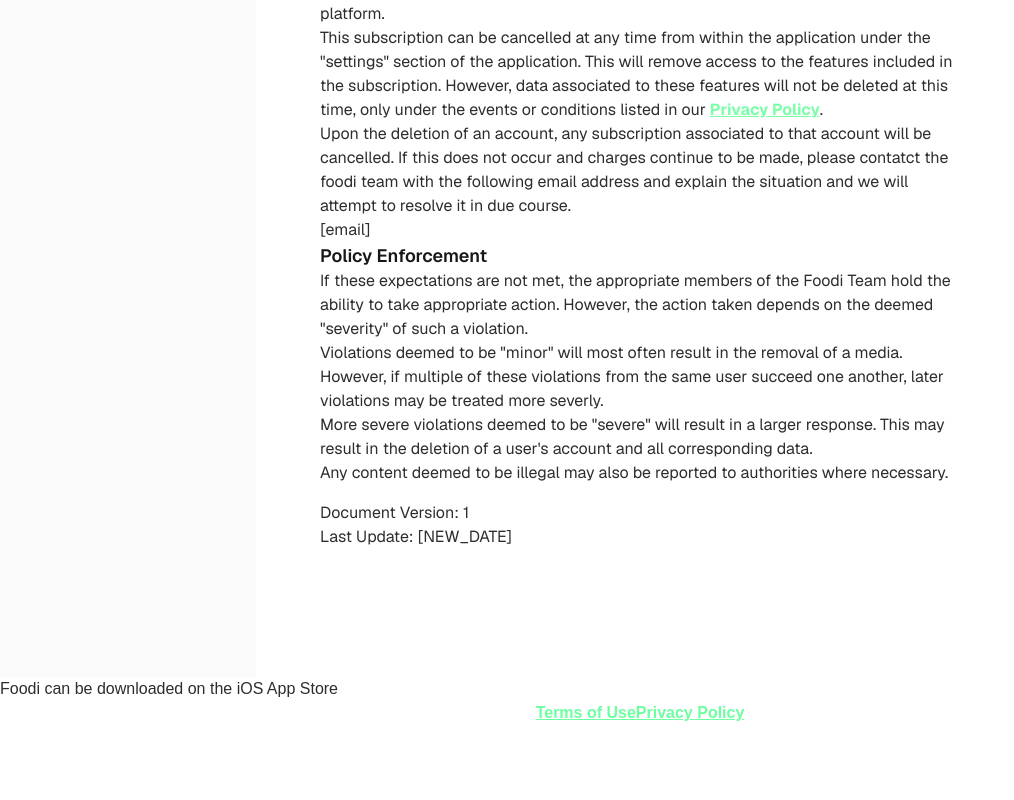
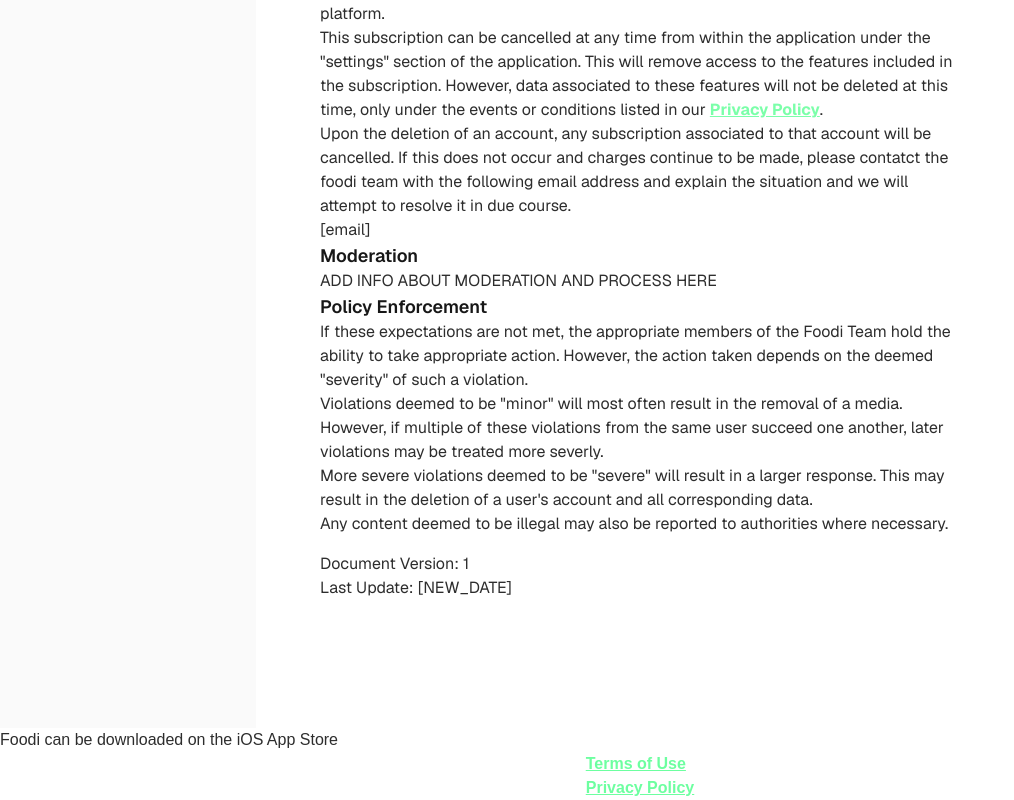
Before and after one commit to thomassrmcardle/foodi_web, a Next.js app: page /policies/terms in a window 1280 px wide. Shown: the part 1521-2321 px from the top of the page, without its empty margins (0-1014 px from the left). Before the commit the page ends 2246 px from the top, so only its background shows below. Built offline with nearby package versions, Linux system fonts and the light colour scheme.

Commit message:
Fixed footer and links in terms of use.

```diff
--- a/app/layout.tsx
+++ b/app/layout.tsx
@@ -37,8 +37,8 @@
         <p>Foodi can be downloaded on the iOS App Store</p>
         <div className="flex-wrap-row">
           <div className="nav-column">
-            <a href="/policies/terms">Terms of Use</a>
-            <a href="/policies/privacy">Privacy Policy</a>
+            <div><a href="/policies/terms">Terms of Use</a></div>
+            <div><a href="/policies/privacy">Privacy Policy</a></div>
           </div>
         </div>
       </footer>
--- a/app/policies/terms/page.tsx
+++ b/app/policies/terms/page.tsx
@@ -49,9 +49,12 @@
 
                 <h2>Plus Subscription</h2>
                 <p>The "plus" subscription is designed to provide additional features to users of the platform. This can be subscribed to for a monthly, automatically recurring fee within the platform.</p>
-                <p>This subscription can be cancelled at any time from within the application under the "settings" section of the application. This will remove access to the features included in the subscription. However, data associated to these features will not be deleted at this time, only under the events or conditions listed in our <a href="../privacy">Privacy Policy</a>.</p>
+                <p>This subscription can be cancelled at any time from within the application under the "settings" section of the application. This will remove access to the features included in the subscription. However, data associated to these features will not be deleted at this time, only under the events or conditions listed in our <a href="../policies/privacy">Privacy Policy</a>.</p>
                 <p>Upon the deletion of an account, any subscription associated to that account will be cancelled. If this does not occur and charges continue to be made, please contatct the foodi team with the following email address and explain the situation and we will attempt to resolve it in due course.</p>
                 <p>{"[email]"}</p>
+
+                <h2>Moderation</h2>
+                <p>{"ADD INFO ABOUT MODERATION AND PROCESS HERE"}</p>
 
                 <h2>Policy Enforcement</h2>
                 <p>If these expectations are not met, the appropriate members of the Foodi Team hold the ability to take appropriate action. However, the action taken depends on the deemed "severity" of such a violation.</p>
```
